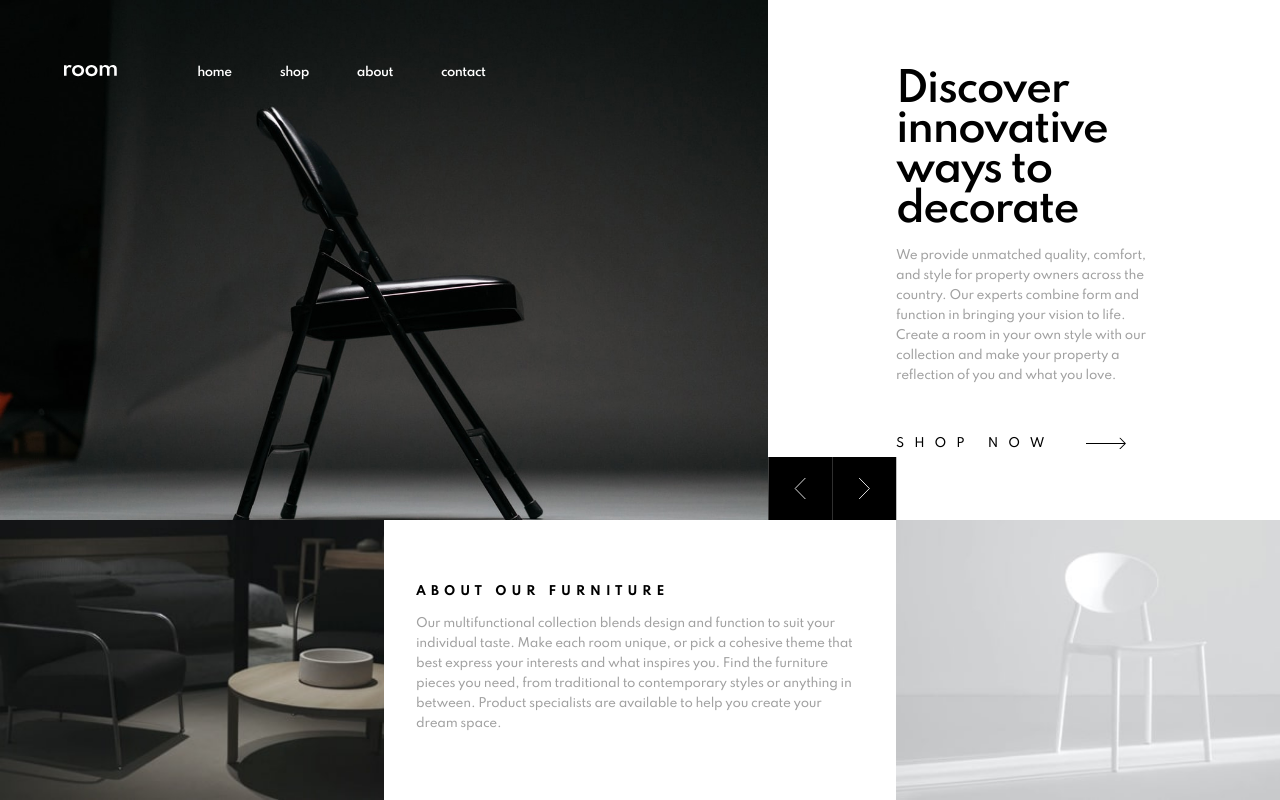
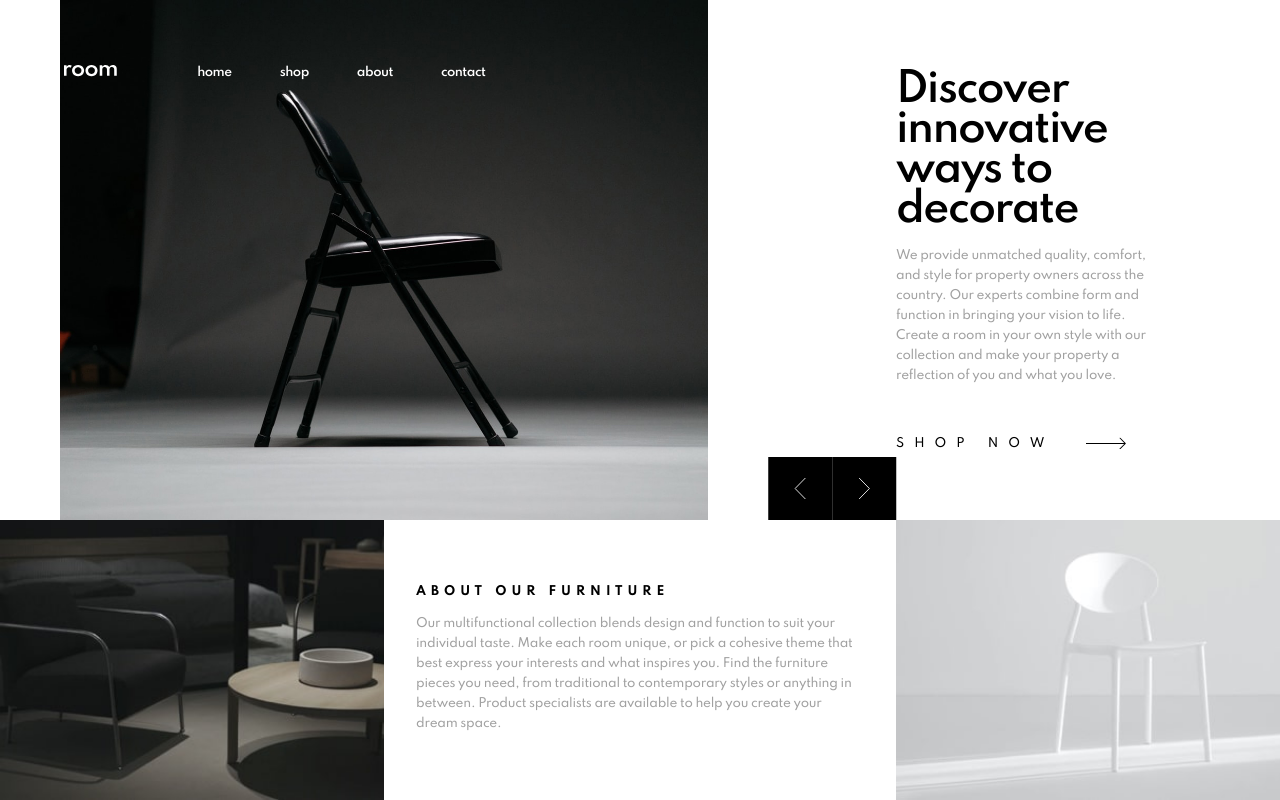
Before and after one commit to itskyrillos/Room-homepage, a Next.js app: page / in a window 1280 px wide. Built offline with nearby package versions, Linux system fonts and the light colour scheme.

Commit message:
Modification slider

```diff
--- a/pages/index.jsx
+++ b/pages/index.jsx
@@ -1,12 +1,33 @@
 import Image from "next/image";
 import { Swiper, SwiperSlide } from "swiper/react";
+import SwiperCore, { Navigation } from "swiper";
+
+SwiperCore.use(Navigation);
 
 export default function Home() {
   return (
     <div className="container">
       <header className="header">
-        <div className="header__slider">
-          <div className="header__image-container">
+        <div className="header__slider-container">
+          <Swiper
+            navigation={{
+              nextEl: ".btn-slider--next",
+              prevEl: ".btn-slider--previous",
+            }}
+            onSwiper={(swiper) => console.log(swiper)}
+            onSlideChange={() => console.log("slide change")}
+            className="header__slider"
+          >
+            <SwiperSlide className="header__image-container">
+              <Image
+                className="header__image"
+                src="/assets/desktop-image-hero-2.jpg"
+                alt="logo"
+                layout="fill"
+                objectFit="contain"
+              />
+            </SwiperSlide>
+            <SwiperSlide className="header__image-container">
               <Image
                 className="header__image"
                 src="/assets/desktop-image-hero-2.jpg"
@@ -15,8 +36,8 @@ export default function Home() {
                 height={1010}
                 layout="responsive"
               />
-          </div>
-
+            </SwiperSlide>
+          </Swiper>
           <div className="header__btn-container">
             <button className="btn-slider btn-slider--previous">
               previous
--- a/styles/main.scss
+++ b/styles/main.scss
@@ -6,6 +6,7 @@
 @import "./base/reset";
 @import "./base/typography";
 @import "swiper/swiper.scss";
+@import "swiper/components/navigation/navigation.scss";
 
 // COMPONENTS
 @import "./components/buttons";
--- a/styles/pages/_home.scss
+++ b/styles/pages/_home.scss
@@ -6,7 +6,7 @@
     grid-template-columns: repeat(10, 1fr);
   }
 
-  &__slider {
+  &__slider-container {
     position: relative;
 
     @include xl {
@@ -14,15 +14,16 @@
     }
   }
 
+  &__slider {
+    width: 100%;
+  }
+
   &__image-container {
-    overflow: hidden;
+    width: 100%;
 
     @include xl {
       height: 65vh;
     }
-  }
-
-  &__image {
   }
 
   &__btn-container {
```
Lines whose indentation alone changed are shown as unchanged.
